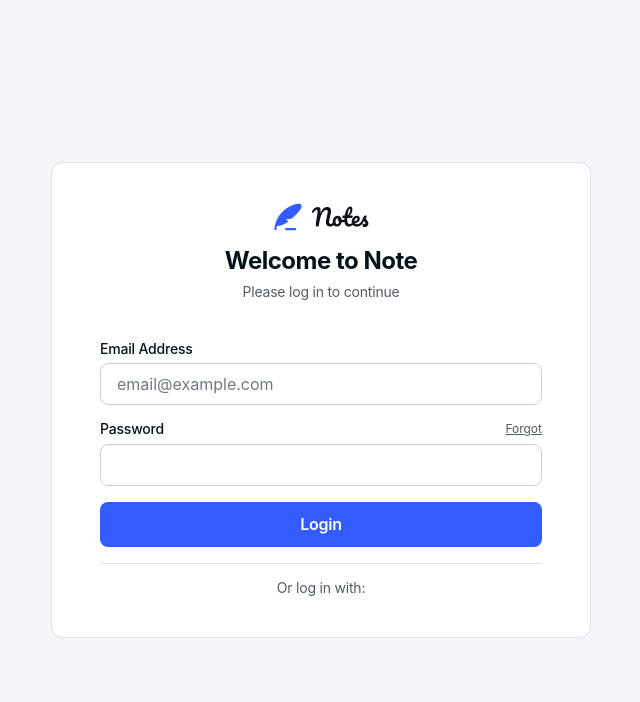
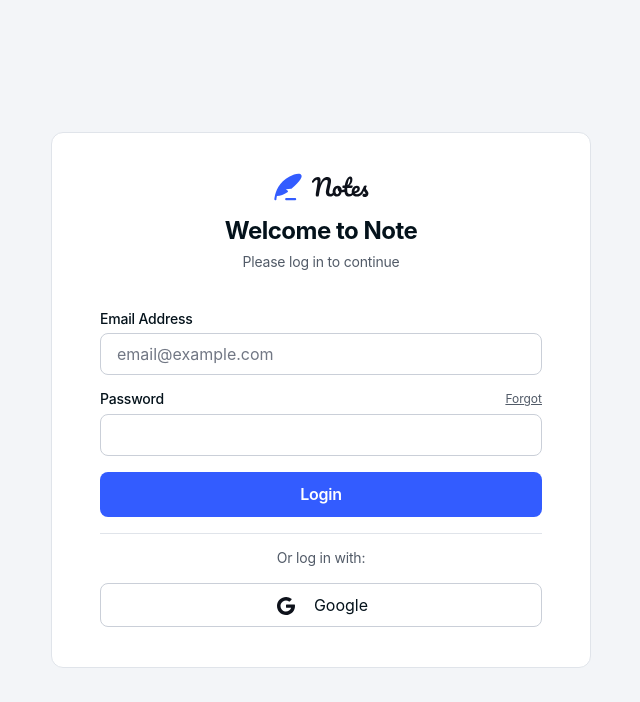
Before and after one commit to HamDean/note-taking-web-app, a React (Vite) app in the folder frontend/: page / in a window 1280 px wide. Shown: the top 702 px of the page, without its empty margins (319-959 px from the left). Built offline with nearby package versions, Linux system fonts and the light colour scheme; a web font is replaced by a local one.

Commit message:
Add Google login option to the login page

```diff
--- a/frontend/src/pages/LoginPage.tsx
+++ b/frontend/src/pages/LoginPage.tsx
@@ -1,3 +1,5 @@
+import googleIcon from "../assets/images/icon-google.svg";
+
 const LoginPage = () => {
   return (
     <div className="bg-neutral-100 dark:bg-neutral-700 h-screen px-4 md:px-30.75 flex flex-col items-center justify-center">
@@ -66,7 +68,17 @@ const LoginPage = () => {
 
         <hr className="text-neutral-200" />
 
-        <span className="text-neutral-600 text-center text-preset-5">Or log in with:</span>
+        <span className="text-neutral-600 text-center text-preset-5">
+          Or log in with:
+        </span>
+
+        <div
+          className="flex items-center w-full justify-center border hover:bg-neutral-50 transition-colors
+         border-neutral-300 rounded-8 h-11 text-neutral-950 text-[16px] gap-4 cursor-pointer"
+        >
+          <img src={googleIcon} alt="Google" />
+          <span>Google</span>
+        </div>
       </form>
     </div>
   );
```
